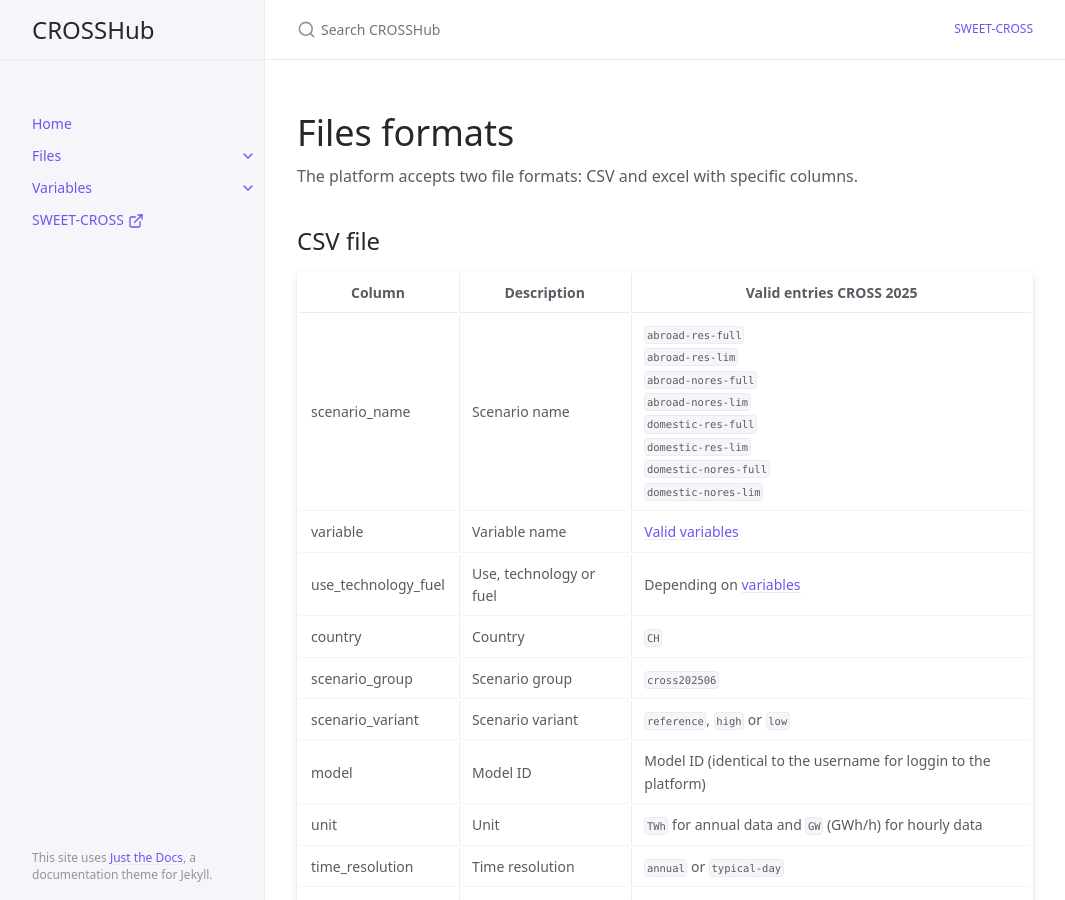
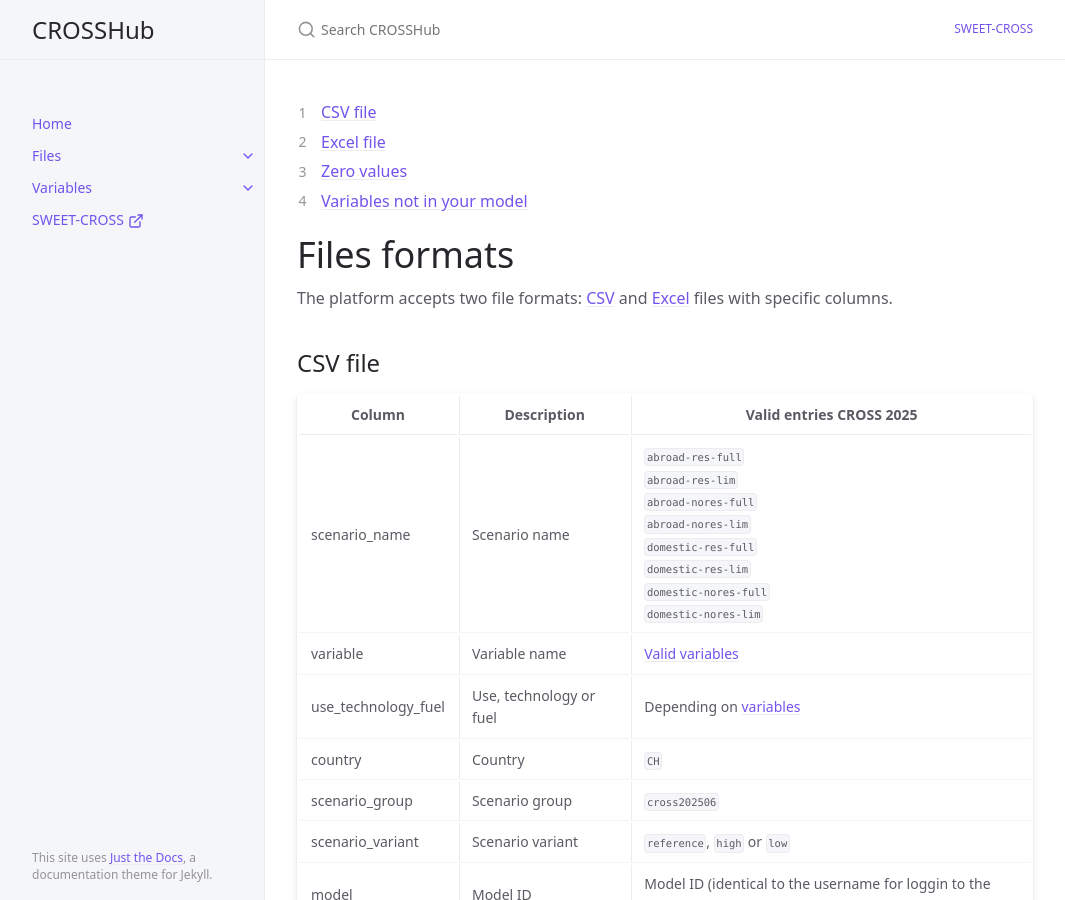
Before and after one commit to sweet-cross/data-model, a Jekyll site: the page built from docs/files/index.md, in a window 1280 px wide and 900 px high. Shown: the whole window, without its empty margins (107-1172 px from the left). Built offline with Jekyll 4.4.1, drawn with Linux system fonts in a browser that asks for light colours; cached includes are drawn as plain includes.

Commit message:
improve navigation

```diff
--- a/docs/files/index.md
+++ b/docs/files/index.md
@@ -4,12 +4,15 @@ layout: default
 nav_order: 2
 ---
 
+1. TOC
+{:toc}
 
 # Files formats
 {: .no_toc }
 
-The platform accepts two file formats: CSV and excel with specific columns.
+The platform accepts two file formats: [CSV](#csv) and [Excel](#excel) files with specific columns.
 
+<a id="csv"></a>
 ## CSV file
 
  | Column | Description  | Valid entries CROSS 2025 |
@@ -29,7 +32,7 @@ The platform accepts two file formats: CSV and excel with specific columns.
 
 [Download empty csv file](/instructions-data/files/resultsCross_stacked.csv)
 
-
+<a id="excel"></a>
 ## Excel file
 
 The excel file is the unstack version of the CSV file, it has two sheets:
```
Also changed, not shown: docs/variables/index.md (+1 -2 lines).
